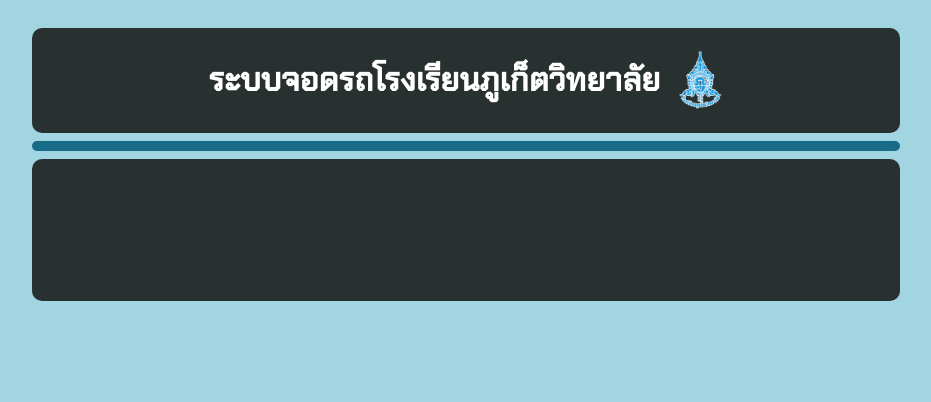
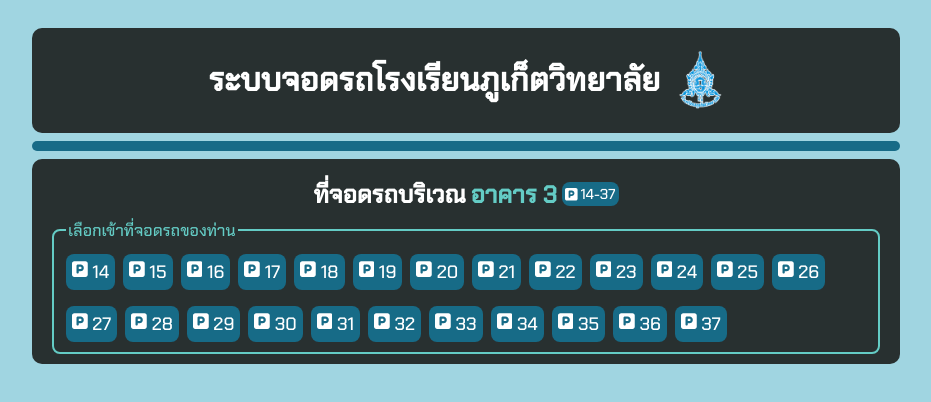
Before and after one commit to bencinn/School-Parking-Project, a SvelteKit app in the folder sveltekit/: page /zone/1 in a window 1280 px wide. Before the commit this address had no page. Shown: the top 402 px of the page, without its empty margins (174-1105 px from the left). Built offline with nearby package versions, Linux system fonts and the light colour scheme; no server answers; the database is empty.

Commit message:
Added Optional Zone Selection

```diff
--- a/sveltekit/src/routes/app.css
+++ b/sveltekit/src/routes/app.css
@@ -534,3 +534,20 @@
 	align-items: center;
 	min-width: 20px;
 }
+
+#zonepick {
+	display: flex;
+	align-items: center;
+}
+
+#parked {
+	background-color: var(--pri);
+	color: white;
+	border-radius: 8px;
+	border: none;
+	transition: 250ms;
+	padding: 6px;
+	margin: 8px 0px 0px 0px;
+	font-size: 18px;
+	text-decoration: none;
+}
--- /dev/null
+++ b/sveltekit/src/routes/zone/[slug]/+page.server.ts
@@ -0,0 +1,12 @@
+import { database } from '$lib/supabaseClient';
+import { SupabaseClient } from '@supabase/supabase-js';
+import { ParkingZone } from '$lib/slotconfig';
+
+export async function load({ params }) {
+  const { data } = await database.from('Parking_lot').select('parked_where');
+  return {
+    Parking_lot: data ?? [],
+    slug: params.slug,
+    zones: ParkingZone,
+  };
+}
--- /dev/null
+++ b/sveltekit/src/routes/zone/[slug]/+page.svelte
@@ -0,0 +1,78 @@
+<script>
+	export let data;
+	let { Parking_lot, slug, zones } = data;
+	$: ({ Parking_lot, slug, zones } = data);
+	const sluggish = parseInt(slug);
+
+	//Unavailable Spaces
+	let unavailable = [];
+	let ui = 0, i, j, l;
+	if (Parking_lot.length != 0) {
+		for (i = zones[sluggish].start; i <= zones[sluggish].end; i++) {
+			for (j = 0; j < Parking_lot.length; j++) {
+				l = Parking_lot[j].parked_where;
+				if (i == l) {
+					unavailable[ui] = i;
+					ui++;
+					break;
+				}
+			}
+			if (i == l) break;
+		}
+	}
+
+	function if_available(slot) {
+		for (let i = 0; i < unavailable.length; i++) {
+			if (slot == unavailable[i]) return false;
+		}
+		return true;
+	}
+
+</script>
+
+<h2 id="title2" style="font-size: 24px; margin: 10px 0px 10px 0px;">
+	{#if sluggish < zones.length && sluggish >= 0}
+		<div style="display: flex; align-items: center; justify-content: center; gap: 5px;">
+			<span>ที่จอดรถบริเวณ</span>
+			<span style="color: var(--tri);">{zones[sluggish].name}</span>
+			<div id="zoneslot">
+				<svg xmlns="http://www.w3.org/2000/svg" height="1em" viewBox="0 0 448 512" style="fill: white">
+					<path d="M64 32C28.7 32 0 60.7 0 96V416c0 35.3 28.7 64 64 64H384c35.3 0 64-28.7 64-64V96c0-35.3-28.7-64-64-64H64zM192 256h48c17.7 0 32-14.3 32-32s-14.3-32-32-32H192v64zm48 64H192v32c0 17.7-14.3 32-32 32s-32-14.3-32-32V288 168c0-22.1 17.9-40 40-40h72c53 0 96 43 96 96s-43 96-96 96z"/>
+				</svg>
+				{zones[sluggish].start}-{zones[sluggish].end}
+			</div>
+		</div>
+	{:else}
+		ลิงก์ของท่านผิด
+	{/if}
+</h2>
+<fieldset style="color: white;">
+	<legend>เลือกเข้าที่จอดรถของท่าน</legend>
+	<div style="display: flex; flex-wrap: wrap; gap: 8px;">
+		{#if sluggish < zones.length && sluggish >= 0}
+			{#each Array(zones[sluggish].end - zones[sluggish].start + 1) as _, index(index + zones[sluggish].start)}
+				{#if if_available(index + zones[sluggish].start) === true}
+					<a id="btn" href={'/parking/' + (index + zones[sluggish].start)} style="font-size: 18px; padding: 6px; align-items: center;">
+						<svg xmlns="http://www.w3.org/2000/svg" height="1em" viewBox="0 0 448 512" style="fill: white">
+							<path d="M64 32C28.7 32 0 60.7 0 96V416c0 35.3 28.7 64 64 64H384c35.3 0 64-28.7 64-64V96c0-35.3-28.7-64-64-64H64zM192 256h48c17.7 0 32-14.3 32-32s-14.3-32-32-32H192v64zm48 64H192v32c0 17.7-14.3 32-32 32s-32-14.3-32-32V288 168c0-22.1 17.9-40 40-40h72c53 0 96 43 96 96s-43 96-96 96z"/>
+						</svg>
+						<span>
+							{index + zones[sluggish].start}
+						</span>
+					</a>
+				{:else}
+					<div id="parked">
+						<svg xmlns="http://www.w3.org/2000/svg" height="1em" viewBox="0 0 448 512" style="fill: white">
+							<path d="M64 32C28.7 32 0 60.7 0 96V416c0 35.3 28.7 64 64 64H384c35.3 0 64-28.7 64-64V96c0-35.3-28.7-64-64-64H64zM192 256h48c17.7 0 32-14.3 32-32s-14.3-32-32-32H192v64zm48 64H192v32c0 17.7-14.3 32-32 32s-32-14.3-32-32V288 168c0-22.1 17.9-40 40-40h72c53 0 96 43 96 96s-43 96-96 96z"/>
+						</svg>
+						<span>
+							{index + zones[sluggish].start}
+						</span>
+					</div>
+				{/if}
+			{/each}
+		{:else}
+			<div>error!</div>
+		{/if}
+	</div>
+</fieldset>
```
